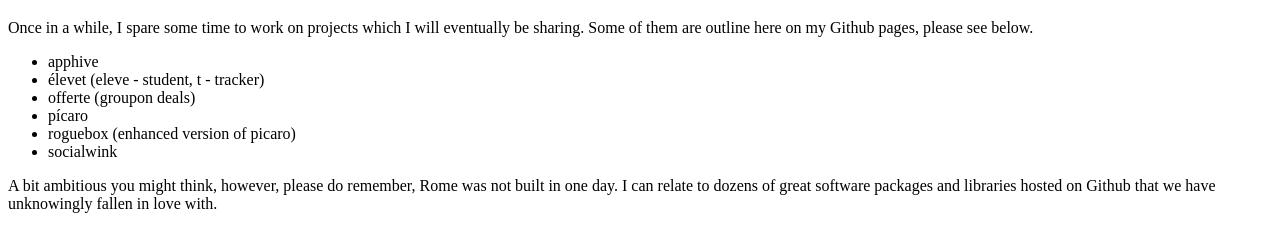
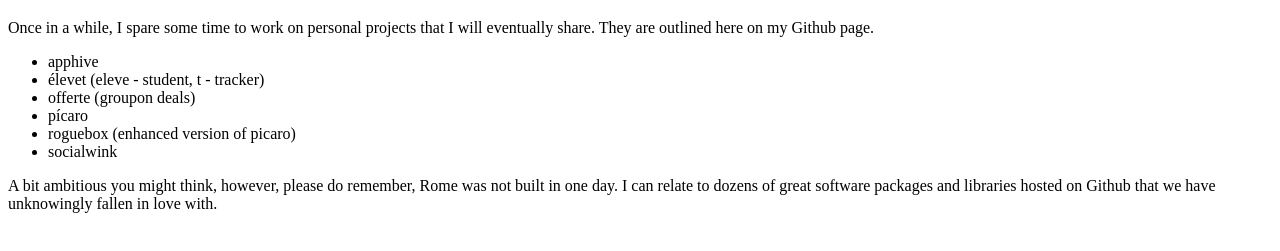
Before and after one commit to sebastiannjose/sebastiannjose.github.io, a plain HTML site: page index.html in a window 1280 px wide. Shown: the part 61-312 px from the top of the page. Drawn offline with Linux system fonts and the light colour scheme.

Commit message:
Corrected grammar on first paragraph of index.html

```diff
--- a/index.html
+++ b/index.html
@@ -5,7 +5,7 @@
     </head>
     <body>
 	<h1>Projects @sebastiannjose</h1>
-	<p>Once in a while, I spare some time to work on projects which I will eventually be sharing. Some of them are outline here on my Github pages, please see below.</p>
+	<p>Once in a while, I spare some time to work on personal projects that I will eventually share. They are outlined here on my Github page.</p>
 	<ul>
 	    <li>apphive</li>
 	    <li>élevet (eleve - student, t - tracker)</li>
```
